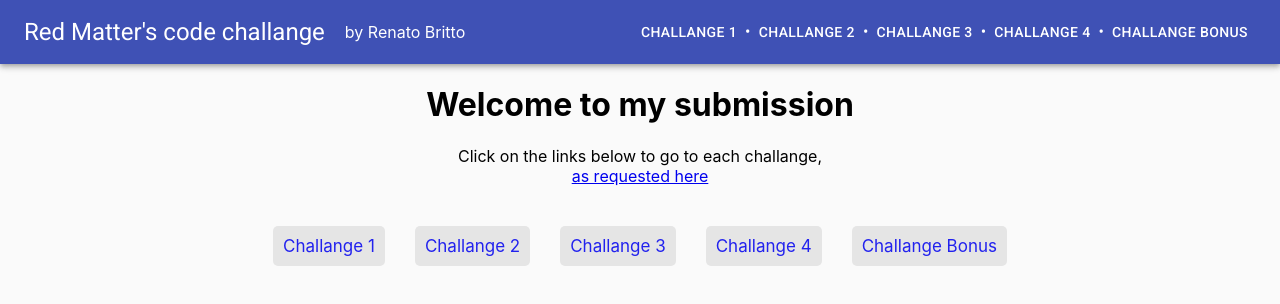
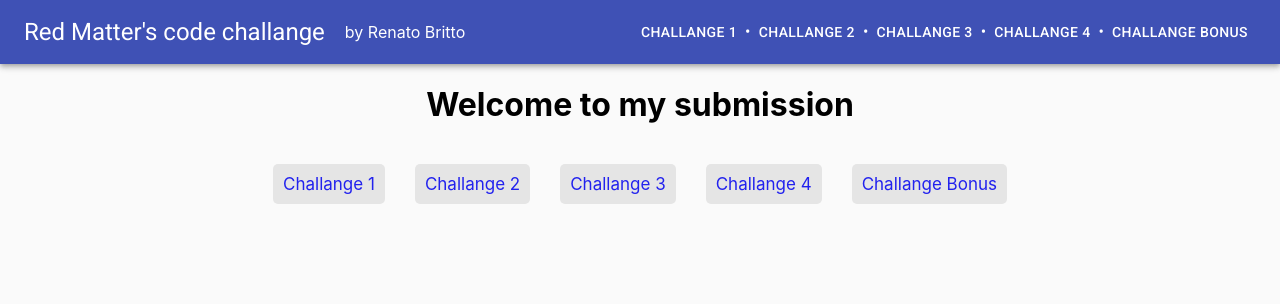
Before and after one commit to RenatoBrittoAraujo/red_matter_code_challange, a React (Create React App) app: page / in a window 1280 px wide. Shown: the top 304 px of the page. Built offline with nearby package versions, Linux system fonts and the light colour scheme.

Commit message:
Update HomePage.js

```diff
--- a/src/components/HomePage.js
+++ b/src/components/HomePage.js
@@ -33,13 +33,6 @@ function HomePage() {
     <div>
       <div className={classes.header}>
         <h1 className={classes.title}>Welcome to my submission</h1>
-        <p className={classes.subtitle}>
-          Click on the links below to go to each challange,
-          <br/>
-          <a href="https://docs.google.com/document/d/1hnVNLmUS2TiQBf7j8fGK1gwb7YgGkFfgqOpyNZFMM-c/edit?ts=602c2855">
-            as requested here
-          </a>
-        </p>
       </div>
       <div className={classes.content}>
         <Link className={classes.toolbarlink}
```
